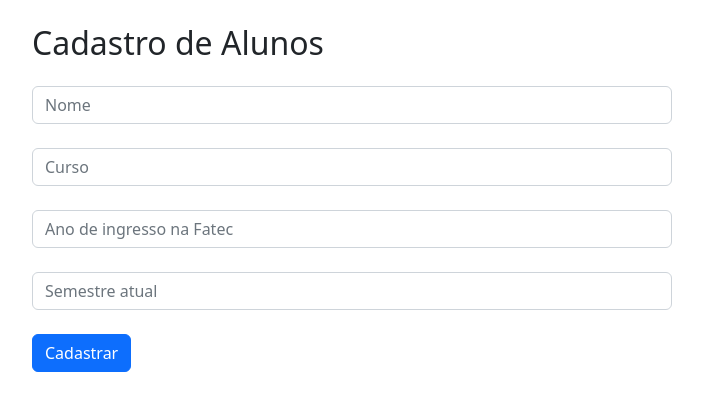
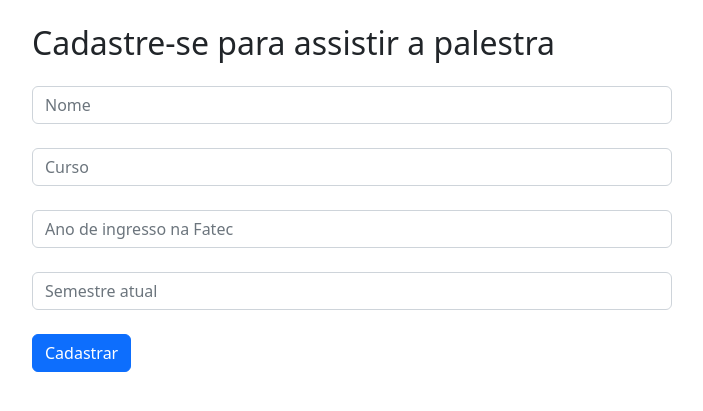
Before and after one commit to paulademelo/dev-web3-Fatec-DSM, a Django app: page /cadastrar in a window 1280 px wide. Shown: the top 411 px of the page, without its empty margins (288-991 px from the left). Run offline with Django 3.2, Linux system fonts and the light colour scheme.

Commit message:
Ajustado fluxo

```diff
--- a/FATEC_DES_WEB_3_2022_ProjetoAvaliacao/palestrasFatec/core/templates/form.html
+++ b/FATEC_DES_WEB_3_2022_ProjetoAvaliacao/palestrasFatec/core/templates/form.html
@@ -18,7 +18,7 @@
     {% block content %}
     <form name="form" id="form" method="post" action="cadastrar">
         <div class="col-6 mt-4 m-auto">
-            <h2>Cadastro de Alunos</h2>
+            <h2>Cadastre-se para assistir a palestra</h2>
             {% csrf_token %}
             <input class="form-control mt-4" type="text" name="nome" id="name" placeholder="Nome">
             <input class="form-control mt-4" type="text" name="curso" id="curso" placeholder="Curso">
--- a/FATEC_DES_WEB_3_2022_ProjetoAvaliacao/palestrasFatec/core/templates/index.html
+++ b/FATEC_DES_WEB_3_2022_ProjetoAvaliacao/palestrasFatec/core/templates/index.html
@@ -68,10 +68,6 @@
 
     </div>
     </div>
-
-    <script src="https://cdn.jsdelivr.net/npm/bootstrap@5.2.3/dist/js/bootstrap.bundle.min.js"
-        integrity="sha384-kenU1KFdBIe4zVF0s0G1M5b4hcpxyD9F7jL+jjXkk+Q2h455rYXK/7HAuoJl+0I4"
-        crossorigin="anonymous"></script>
 </body>
 
 </html>
```
Also changed, not shown: FATEC_DES_WEB_3_2022_ProjetoAvaliacao/palestrasFatec/db.sqlite3.
